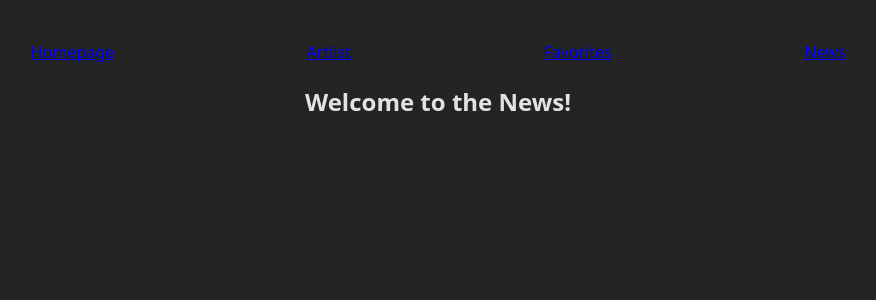
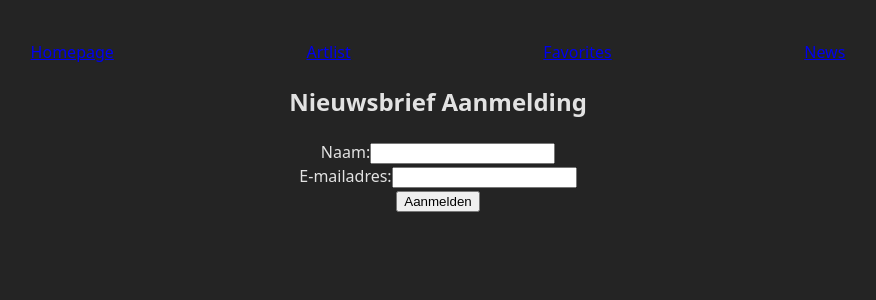
Before and after one commit to BleuSkell/The-Public-Collective-Institute-of-Art, a React (Vite) app: page /news in a window 1280 px wide. Shown: the top 300 px of the page, without its empty margins (202-1078 px from the left). Built offline with nearby package versions, Linux system fonts and the light colour scheme; no server answers.

Commit message:
added registration form for news

```diff
--- a/src/pages/News.tsx
+++ b/src/pages/News.tsx
@@ -1,4 +1,72 @@
+import { useState } from "react";
+
 function News() {
-    return <h2>Welcome to the News!</h2>;
+  const [name, setName] = useState("");
+  const [email, setEmail] = useState("");
+
+  const [errors, setErrors] = useState<{ name?: string; email?: string }>({});
+  const [submitted, setSubmitted] = useState(false);
+
+  const validate = () => {
+    const newErrors: { name?: string; email?: string } = {};
+
+    if (!name.trim()) {
+      newErrors.name = "Naam is verplicht.";
+    }
+
+    if (!email.trim()) {
+      newErrors.email = "E-mailadres is verplicht.";
+    } else if (!/^[^\s@]+@[^\s@]+\.[^\s@]+$/.test(email)) {
+      newErrors.email = "Ongeldig e-mailadres.";
+    }
+
+    setErrors(newErrors);
+    return Object.keys(newErrors).length === 0;
+  };
+
+  const handleSubmit = (e: React.FormEvent) => {
+    e.preventDefault();
+
+    if (validate()) {
+      console.log("Aanmelding verstuurd:", { name, email });
+      setSubmitted(true);
+      setName("");
+      setEmail("");
+      setErrors({});
+    }
+  };
+
+  return (
+    <div>
+      <h2>Nieuwsbrief Aanmelding</h2>
+
+      {submitted && <p style={{ color: "green" }}>Bedankt voor je aanmelding!</p>}
+
+      <form onSubmit={handleSubmit} noValidate>
+        <div>
+          <label>Naam:</label>
+          <input
+            type="text"
+            value={name}
+            onChange={(e) => setName(e.target.value)}
+          />
+          {errors.name && <p style={{ color: "red" }}>{errors.name}</p>}
+        </div>
+
+        <div>
+          <label>E-mailadres:</label>
+          <input
+            type="email"
+            value={email}
+            onChange={(e) => setEmail(e.target.value)}
+          />
+          {errors.email && <p style={{ color: "red" }}>{errors.email}</p>}
+        </div>
+
+        <button type="submit">Aanmelden</button>
+      </form>
+    </div>
+  );
 }
+
 export default News;
```
